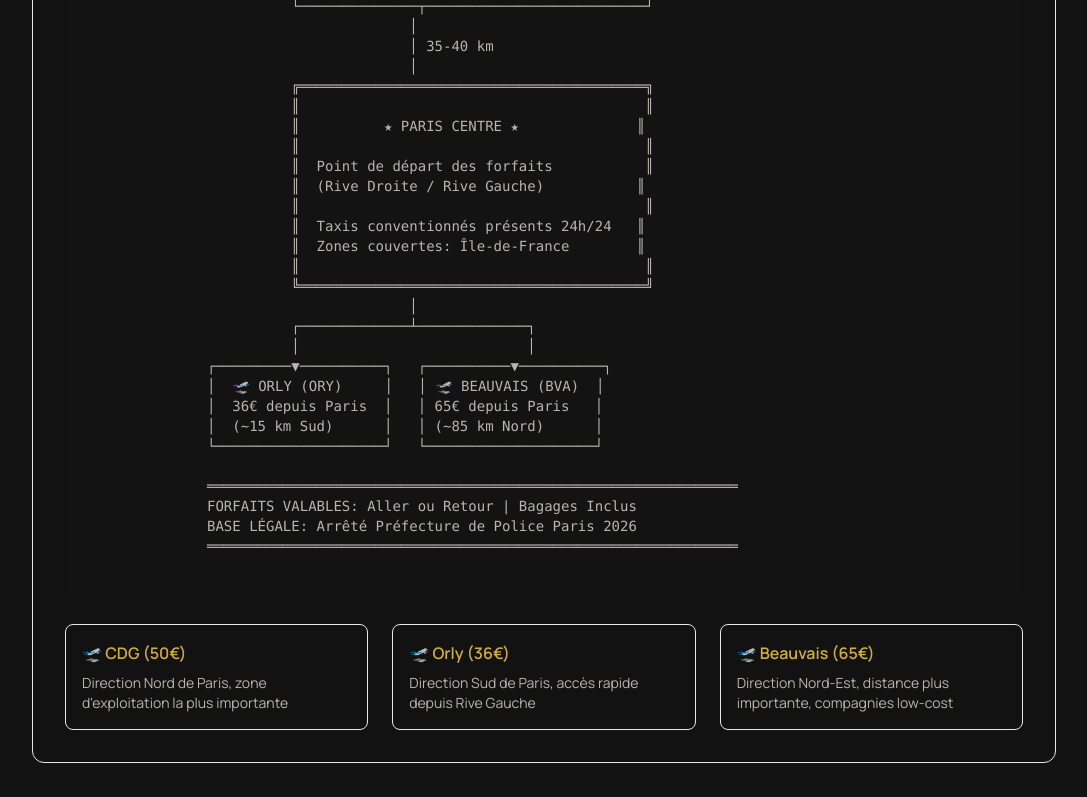
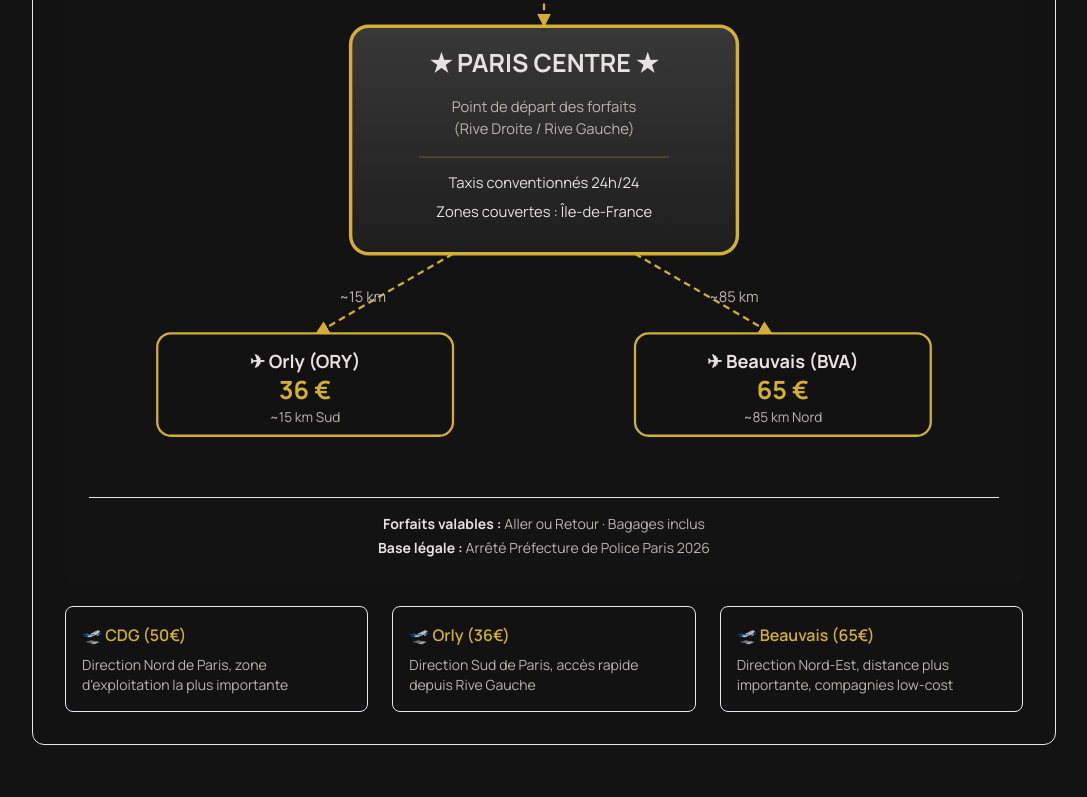
Before and after one commit to samzalzz/Taxi-app, a Next.js app: page /estimation-tarif in a window 1280 px wide. Shown: the part 1486-2283 px from the top of the page, without its empty margins (96-1183 px from the left). Built offline with nearby package versions, Linux system fonts and the light colour scheme; no server answers.

Commit message:
Replace ASCII forfait coverage diagram with SVG schema

```diff
--- a/src/app/estimation-tarif/page.tsx
+++ b/src/app/estimation-tarif/page.tsx
@@ -133,50 +133,57 @@ export default function EstimationTarifPage() {
           <div className="bg-surface rounded-xl border border-on-surface/10 p-8 mb-12">
             <h3 className="text-2xl font-bold text-on-surface mb-6">Zones de Couverture des Forfaits</h3>
 
-            {/* ASCII Map-like visualization */}
-            <div className="bg-background rounded-lg p-6 overflow-auto mb-6 text-xs md:text-sm font-mono text-on-surface-dim leading-relaxed">
-              <pre className="text-on-surface-dim">{`
-                                   ╔════════════════════════════════════════╗
-                                   ║  AÉROPORTS DE PARIS - ZONES FORFAIT    ║
-                                   ╚════════════════════════════════════════╝
-
-                        ┌─────────────────────────────────────────┐
-                        │                                         │
-                        │        🛫 CHARLES DE GAULLE (CDG)       │
-                        │           50€ depuis Paris             │
-                        │           (~35-40 km Nord)             │
-                        │                                         │
-                        └──────────────┬──────────────────────────┘
-                                      │
-                                      │ 35-40 km
-                                      │
-                        ╔═════════════════════════════════════════╗
-                        ║                                         ║
-                        ║          ★ PARIS CENTRE ★              ║
-                        ║                                         ║
-                        ║  Point de départ des forfaits           ║
-                        ║  (Rive Droite / Rive Gauche)           ║
-                        ║                                         ║
-                        ║  Taxis conventionnés présents 24h/24   ║
-                        ║  Zones couvertes: Île-de-France        ║
-                        ║                                         ║
-                        ╚═════════════════════════════════════════╝
-                                      │
-                        ┌─────────────┴─────────────┐
-                        │                           │
-              ┌─────────▼──────────┐   ┌──────────▼──────────┐
-              │  🛫 ORLY (ORY)     │   │ 🛫 BEAUVAIS (BVA)  │
-              │  36€ depuis Paris  │   │ 65€ depuis Paris   │
-              │  (~15 km Sud)      │   │ (~85 km Nord)      │
-              └────────────────────┘   └────────────────────┘
-
-              ═══════════════════════════════════════════════════════════════
-              FORFAITS VALABLES: Aller ou Retour | Bagages Inclus
-              BASE LÉGALE: Arrêté Préfecture de Police Paris 2026
-              ═══════════════════════════════════════════════════════════════
-              `}</pre>
+            {/* Graphical SVG Schema */}
+            <div className="bg-background rounded-lg p-4 md:p-6 mb-6">
+              <svg viewBox="0 0 800 620" className="w-full h-auto" xmlns="http://www.w3.org/2000/svg" role="img" aria-label="Schéma des zones de couverture des forfaits">
+                <defs>
+                  <marker id="arrow" viewBox="0 0 10 10" refX="9" refY="5" markerWidth="6" markerHeight="6" orient="auto-start-reverse">
+                    <path d="M0,0 L10,5 L0,10 z" className="fill-primary" />
+                  </marker>
+                  <linearGradient id="parisGradient" x1="0%" y1="0%" x2="0%" y2="100%">
+                    <stop offset="0%" stopColor="currentColor" stopOpacity="0.18" />
+                    <stop offset="100%" stopColor="currentColor" stopOpacity="0.05" />
+                  </linearGradient>
+                </defs>
+                <line x1="400" y1="120" x2="400" y2="220" className="stroke-primary" strokeWidth="2" strokeDasharray="6 4" markerEnd="url(#arrow)" />
+                <line x1="320" y1="420" x2="200" y2="490" className="stroke-primary" strokeWidth="2" strokeDasharray="6 4" markerEnd="url(#arrow)" />
+                <line x1="480" y1="420" x2="600" y2="490" className="stroke-primary" strokeWidth="2" strokeDasharray="6 4" markerEnd="url(#arrow)" />
+                <text x="415" y="175" className="fill-on-surface-dim" fontSize="13">35-40 km</text>
+                <text x="220" y="462" className="fill-on-surface-dim" fontSize="13">~15 km</text>
+                <text x="545" y="462" className="fill-on-surface-dim" fontSize="13">~85 km</text>
+                <g>
+                  <rect x="270" y="30" width="260" height="90" rx="12" className="fill-surface stroke-primary" strokeWidth="2" />
+                  <text x="400" y="60" textAnchor="middle" className="fill-on-surface" fontWeight="700" fontSize="16">✈ Charles de Gaulle (CDG)</text>
+                  <text x="400" y="88" textAnchor="middle" className="fill-primary" fontWeight="700" fontSize="22">50 €</text>
+                  <text x="400" y="108" textAnchor="middle" className="fill-on-surface-dim" fontSize="12">~35-40 km Nord</text>
+                </g>
+                <g className="text-primary">
+                  <rect x="230" y="220" width="340" height="200" rx="16" fill="url(#parisGradient)" className="stroke-primary" strokeWidth="3" />
+                  <text x="400" y="260" textAnchor="middle" className="fill-on-surface" fontWeight="700" fontSize="22">★ PARIS CENTRE ★</text>
+                  <text x="400" y="295" textAnchor="middle" className="fill-on-surface-dim" fontSize="13">Point de départ des forfaits</text>
+                  <text x="400" y="315" textAnchor="middle" className="fill-on-surface-dim" fontSize="13">(Rive Droite / Rive Gauche)</text>
+                  <line x1="290" y1="335" x2="510" y2="335" className="stroke-primary" strokeWidth="1" strokeOpacity="0.3" />
+                  <text x="400" y="362" textAnchor="middle" className="fill-on-surface" fontSize="13">Taxis conventionnés 24h/24</text>
+                  <text x="400" y="388" textAnchor="middle" className="fill-on-surface" fontSize="13">Zones couvertes : Île-de-France</text>
+                </g>
+                <g>
+                  <rect x="60" y="490" width="260" height="90" rx="12" className="fill-surface stroke-primary" strokeWidth="2" />
+                  <text x="190" y="520" textAnchor="middle" className="fill-on-surface" fontWeight="700" fontSize="16">✈ Orly (ORY)</text>
+                  <text x="190" y="548" textAnchor="middle" className="fill-primary" fontWeight="700" fontSize="22">36 €</text>
+                  <text x="190" y="568" textAnchor="middle" className="fill-on-surface-dim" fontSize="12">~15 km Sud</text>
+                </g>
+                <g>
+                  <rect x="480" y="490" width="260" height="90" rx="12" className="fill-surface stroke-primary" strokeWidth="2" />
+                  <text x="610" y="520" textAnchor="middle" className="fill-on-surface" fontWeight="700" fontSize="16">✈ Beauvais (BVA)</text>
+                  <text x="610" y="548" textAnchor="middle" className="fill-primary" fontWeight="700" fontSize="22">65 €</text>
+                  <text x="610" y="568" textAnchor="middle" className="fill-on-surface-dim" fontSize="12">~85 km Nord</text>
+                </g>
+              </svg>
+              <div className="mt-4 pt-4 border-t border-on-surface/10 text-center text-xs md:text-sm text-on-surface-dim space-y-1">
+                <p><strong className="text-on-surface">Forfaits valables :</strong> Aller ou Retour · Bagages inclus</p>
+                <p><strong className="text-on-surface">Base légale :</strong> Arrêté Préfecture de Police Paris 2026</p>
+              </div>
             </div>
-
             <div className="grid grid-cols-1 md:grid-cols-3 gap-6">
               <div className="rounded-lg bg-primary/10 border border-primary/20 p-4">
                 <p className="font-semibold text-primary mb-2">🛫 CDG (50€)</p>
```
